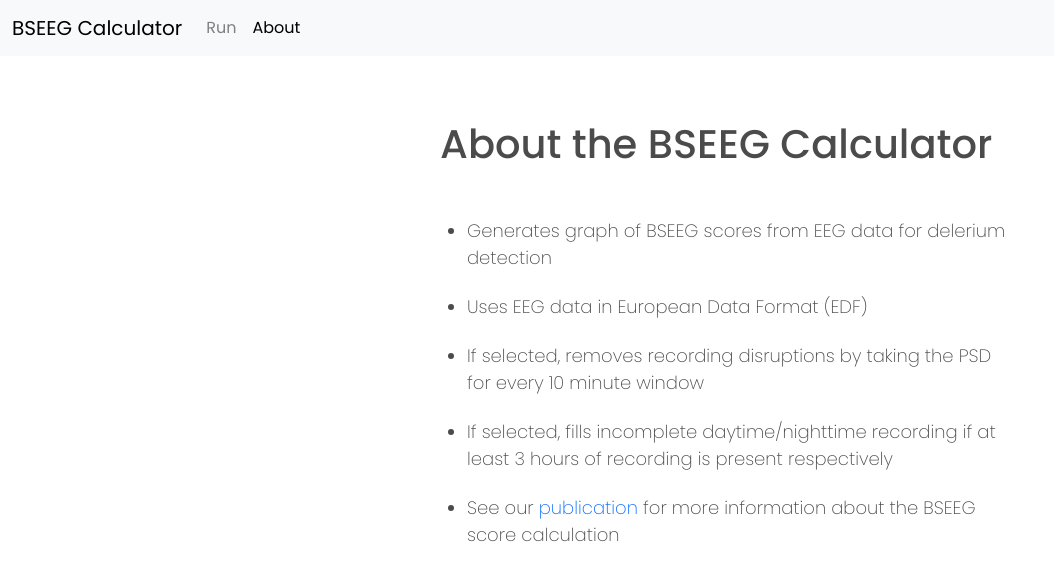
After one commit to JoelForman/BSEEG-Refactor, a Flask app: page /about.html in a window 1440 px wide. The commit adds this page. Shown: the top 581 px of the page, without its empty margins (0-1054 px from the left). Run offline with Flask 2, Linux system fonts and the light colour scheme; some libraries are stand-ins or nearby versions.

Commit message:
Finished front end for static Run and About page

```diff
--- a/server.py
+++ b/server.py
@@ -4,9 +4,13 @@ from flask_bootstrap import Bootstrap
 app = Flask(__name__)
 Bootstrap(app)
 
-@app.route('/')
+@app.route('/index.html')
 def index():
     return render_template('index.html')
 
+@app.route('/about.html')
+def about():
+    return render_template('about.html')
+
 if __name__ == '__main__':
     app.run(debug=True)
--- /dev/null
+++ b/templates/about.html
@@ -0,0 +1,118 @@
+{% extends "bootstrap/base.html" %}
+
+{% block styles %}
+<style>
+    @import url('https://fonts.googleapis.com/css2?family=Poppins:wght@200;300;400;500;600;700&display=swap');
+    *{
+        margin: 0;
+        padding: 0;
+        box-sizing: border-box;
+        font-family: "Poppins", sans-serif;
+    }
+    body{
+        margin: 0;
+        padding: 0;
+        display: flex;
+    }
+    .navbar-nav.me-auto.mb-2.mb-lg-0 li a.nav-link{
+        color: gray;
+    }
+    .navbar-nav.me-auto.mb-2.mb-lg-0 li a.nav-link:hover{
+        color: black;
+    }
+    .navbar-nav.me-auto.mb-2.mb-lg-0 li a.nav-link.active{
+        color: black;
+    }
+    .navbar-brand{
+        color: black;
+    }
+    .navbar-brand:hover{
+        color: black;
+        transition:all 0.4s;
+    }
+    .container-fluid {
+        margin-right: auto;
+        margin-left: auto;
+        max-width: 100%;
+        min-width: 1440px;
+    }
+    .app-title{
+        font-size: 20px;
+        font-weight: 300;
+        color: #4B4B4B;
+        position: absolute;
+        top: 120px;
+        left: 440px;
+    }
+    .info-list{
+        font-size: 18px;
+        font-weight: 275;
+        color: #4B4B4B;
+        position: absolute;
+        top: 195px;
+        left: 435px;
+    }
+    .info-list li{
+        margin: 22px 0;
+    }
+    a:link { text-decoration: none; }
+    a:visited { text-decoration: none; }
+    a:hover { text-decoration: none; }
+    a:active { text-decoration: none; }
+</style>
+<link href="https://use.fontawesome.com/releases/v5.7.2/css/all.css" rel="stylesheet">
+<link href="https://cdn.jsdelivr.net/npm/bootstrap@5.0.2/dist/css/bootstrap.min.css" rel="stylesheet" integrity="sha384-EVSTQN3/azprG1Anm3QDgpJLIm9Nao0Yz1ztcQTwFspd3yD65VohhpuuCOmLASjC" crossorigin="anonymous">
+{% endblock %}
+
+{% block scripts %}
+{{super()}}
+<script src="https://stackpath.bootstrapcdn.com/bootstrap/4.3.1/js/bootstrap.bundle.min.js"></script>
+{% endblock %}
+
+{% block navbar %}
+<nav class="navbar navbar-expand-lg bg-light">
+    <div class="container-fluid">
+      <a class="navbar-brand" href="index.html">BSEEG Calculator</a>
+      <button class="navbar-toggler" type="button" data-bs-toggle="collapse" data-bs-target="#navbarText" aria-controls="navbarText" aria-expanded="false" aria-label="Toggle navigation">
+        <span class="navbar-toggler-icon"></span>
+      </button>
+      <div class="collapse navbar-collapse" id="navbarText">
+        <ul class="navbar-nav me-auto mb-2 mb-lg-0">
+          <li class="nav-item">
+            <a class="nav-link" aria-current="page" href="index.html">Run</a>
+          </li>
+          <li class="nav-item">
+            <a class="nav-link active" href="about.html">About</a>
+          </li>
+        </ul>
+      </div>
+    </div>
+</nav>
+{% endblock %}
+
+{% block content %}
+<main>
+    <div class="app-title">
+        <h1>About the BSEEG Calculator</h1>
+    </div>
+    <div>
+        <ul class="info-list">
+            <li>
+                Generates graph of BSEEG scores from EEG data for delerium</br>detection
+            </li>
+            <li>
+                Uses EEG data in European Data Format (EDF)
+            </li>
+            <li>
+                If selected, removes recording disruptions by taking the PSD</br>for every 10 minute window
+            </li>
+            <li>
+                If selected, fills incomplete daytime/nighttime recording if at</br>least 3 hours of recording is present respectively
+            </li>
+            <li>
+                See our <a href="https://www.sciencedirect.com/science/article/pii/S0022395620311444" target="_blank">publication</a> for more information about the BSEEG</br>score calculation
+            </li>
+        </ul>
+    </div>
+</main>
+{% endblock %}
```
Also changed, not shown: index.css (deleted, +0 -68 lines), templates/index.html (+35 -8 lines), file_upload.js (deleted), 2 other files.
